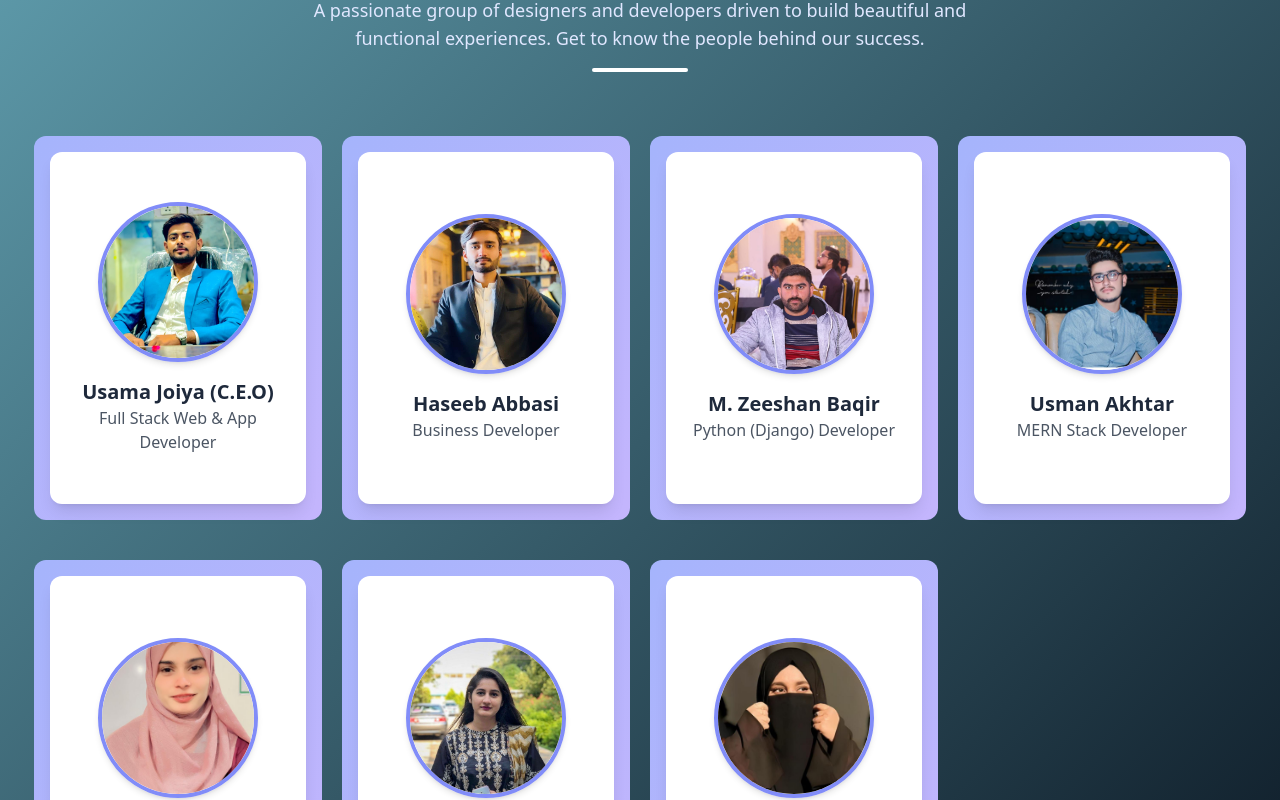
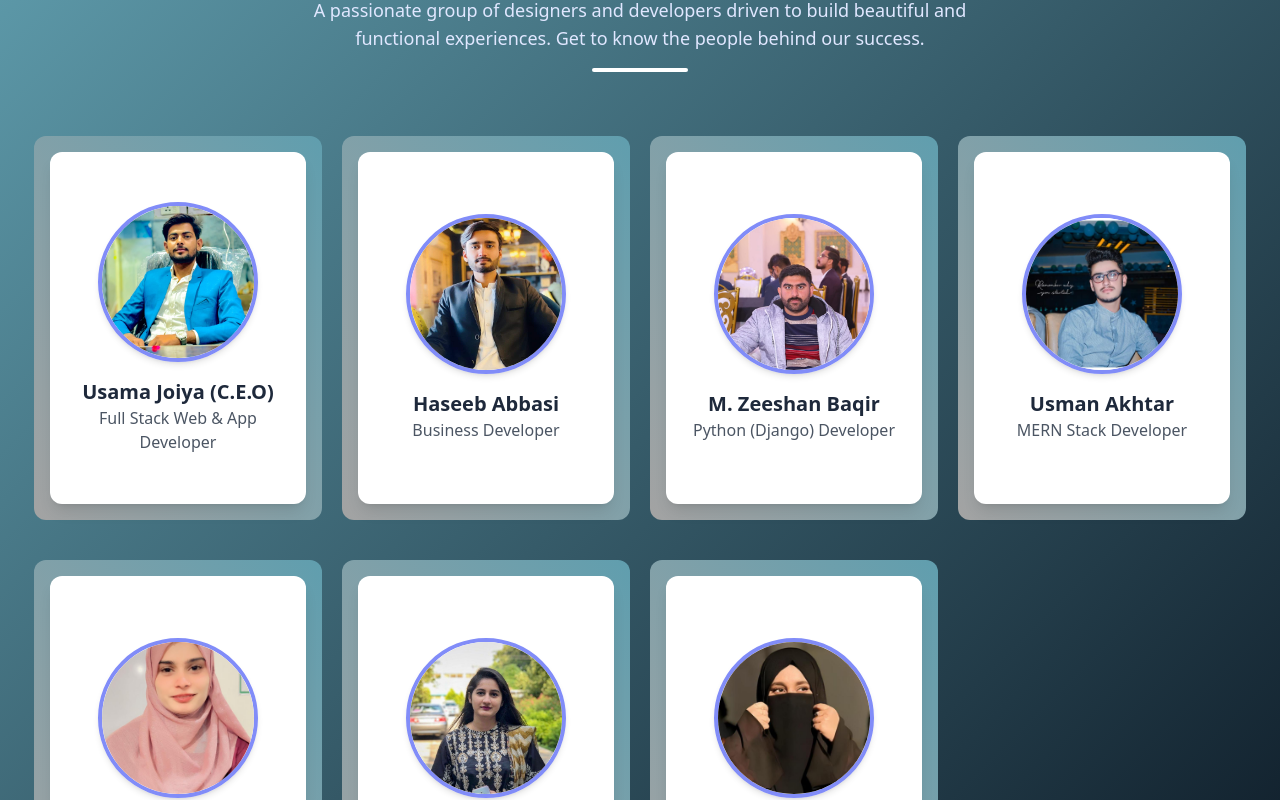
Before and after one commit to Corecodexa/core-codexa, a React (Create React App) app: page /about in a window 1280 px wide. Shown: the part 520-1320 px from the top of the page. Built offline with nearby package versions, Linux system fonts and the light colour scheme.

Commit message:
updated the about section of final version 1

```diff
--- a/src/Componets/Pages/About/TeamMember.jsx
+++ b/src/Componets/Pages/About/TeamMember.jsx
@@ -86,7 +86,7 @@ const TiltCard = ({ member, click }) => {
         transformStyle: "preserve-3d",
         transform,
       }}
-      className="relative h-96 w-72 rounded-xl bg-gradient-to-br from-indigo-300 to-violet-300 cursor-pointer"
+      className="relative h-96 w-72 rounded-xl bg-gradient-to-tr from-neutral-400 to-[#609eae] cursor-pointer"
       onClick={click}
     >
       <div
--- a/src/Componets/Pages/Home/Home2/AboutSectionHom2.jsx/AboutSectionhom2.jsx
+++ b/src/Componets/Pages/Home/Home2/AboutSectionHom2.jsx/AboutSectionhom2.jsx
@@ -9,7 +9,7 @@ const AboutSection = () => {
   }, []);
 
   return (
-    <section className="about-area py-12 lg:px-16 font-ui-sans-serif bg-white">
+    <section className="about-area py-12 lg:px-16 font-ui-sans-serif bg-white overflow-hidden">
       <div className="container mx-auto px-4">
         <motion.div
           className="flex flex-wrap items-center"
```
